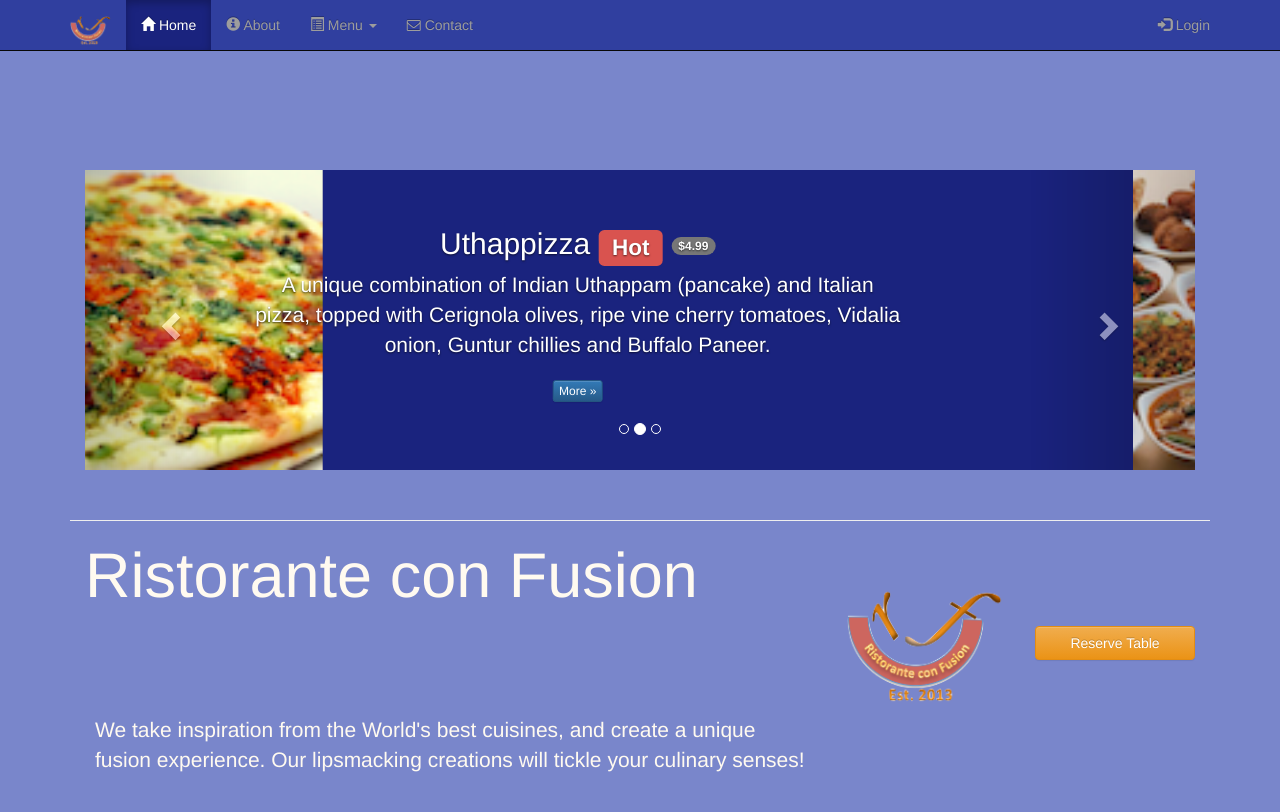
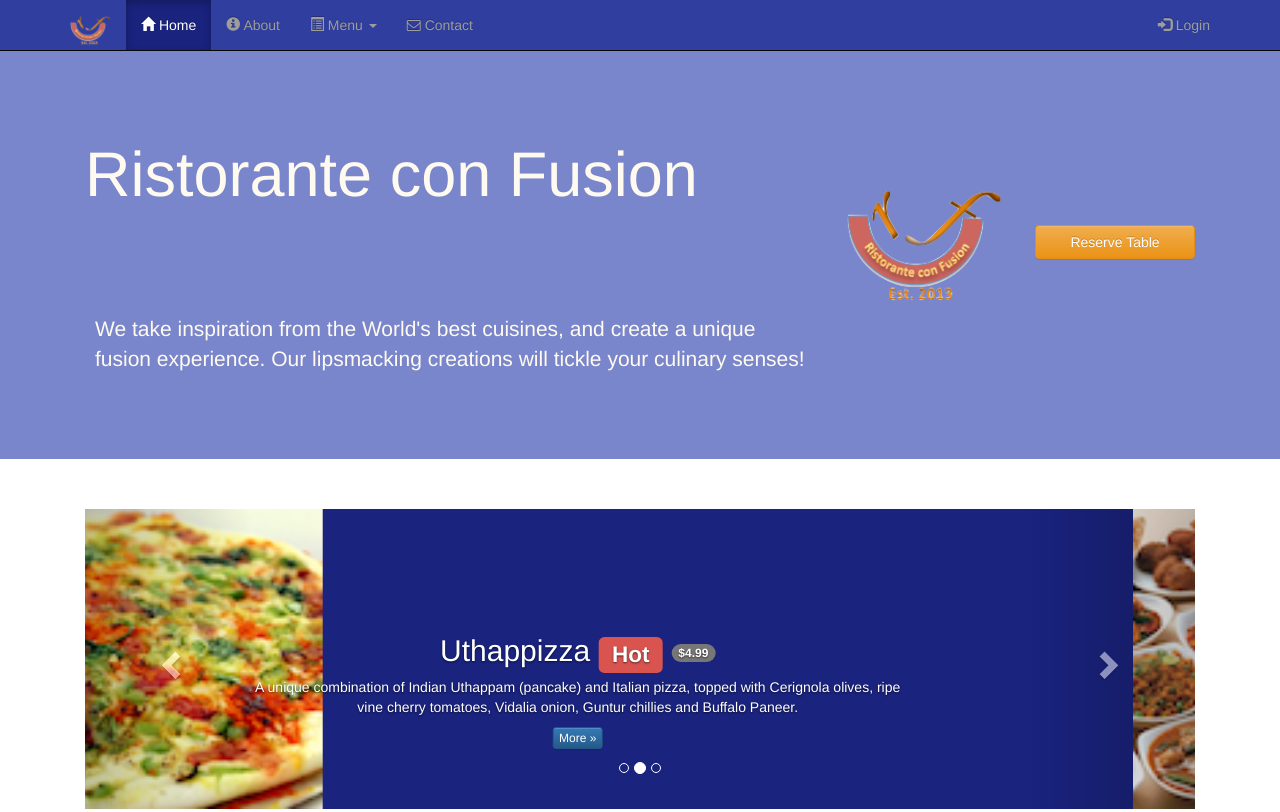
Before and after one commit to AprendiendoAVolar/BootstrapCourse, a plain HTML site: page index.html in a window 1280 px wide. Shown: the top 812 px of the page. Drawn offline with nearby package versions, Linux system fonts and the light colour scheme.

Commit message:
Week 3: Mejoras visuales

```diff
--- a/index.html
+++ b/index.html
@@ -176,13 +176,16 @@
                             </div>
 
                             <div class="form-group row">
+                                <div class="col-xs-10 col-xs-push-1">
                                     <div class="alert alert-dismissible alert-warning" role="alert">
                                         <button type="button" class="close" data-dismiss="alert" aria-label="Close">
                                             <span aria-hidden="true">&times;</span>
                                         </button>
-                                    <strong>Warning!</strong> Please <a class="alert-link" href="tel:+5493541657111">call</a>
+                                        <strong>Warning!</strong> Please <a class="alert-link"
+                                                                            href="tel:+5493541657111">call</a>
                                         us to
                                         reserve for more than six guests.
+                                    </div>
                                 </div>
                             </div>
                         </div>
@@ -192,21 +195,29 @@
         </div>
     </div>
 </div>
-<!--<div class="row row-content" id="reserve-table">
+<header class="jumbotron">
+    <div class="container">
+        <div class="row row-header">
+            <div class="col-xs-12 col-sm-8">
+                <h1>Ristorante con Fusion</h1>
+
+                <p style="padding:40px;"></p>
+
+                <p>We take inspiration from the World's best cuisines, and create a unique fusion experience. Our
+                    lipsmacking creations will tickle your culinary senses!</p>
+            </div>
+            <div class="col-xs-12 col-sm-2">
                 <p style="padding:20px;"></p>
-
-    <form role="form">
-        <div class="col-xs-12 col-sm-3">
-            <p style="padding:20px;"></p>
-
-            <h3 align=center>Reserve a Table</h3>
+                <img src="img/logo.png" class="img-responsive">
             </div>
-
-    </form>
-</div>-->
-<header class="jumbotron">
-
-    <!-- Main component for a primary marketing message or call to action -->
+            <div class="col-xs-12 col-sm-2">
+                <p style="padding:40px;"></p>
+                <a class="btn btn-block btn-warning" href="#reserve-table" data-placement="bottom"
+                   data-toggle="modal" data-target="#reservationModal">Reserve Table</a>
+            </div>
+        </div>
+    </div>
+</header>
 
 <div class="container">
 
@@ -274,29 +285,6 @@
 
     </div>
 
-        <div class="row row-header">
-            <div class="col-xs-12 col-sm-8">
-                <h1>Ristorante con Fusion</h1>
-
-                <p style="padding:40px;"></p>
-
-                <p>We take inspiration from the World's best cuisines, and create a unique fusion experience. Our
-                    lipsmacking creations will tickle your culinary senses!</p>
-            </div>
-            <div class="col-xs-12 col-sm-2">
-                <p style="padding:20px;"></p>
-                <img src="img/logo.png" class="img-responsive">
-            </div>
-            <div class="col-xs-12 col-sm-2">
-                <p style="padding:40px;"></p>
-                <a class="btn btn-block btn-warning" href="#reserve-table" data-placement="bottom"
-                   data-toggle="modal" data-target="#reservationModal">Reserve Table</a>
-            </div>
-        </div>
-    </div>
-</header>
-
-<div class="container">
     <div class="row row-content">
         <div class="col-xs-12 col-sm-3 col-sm-push-9">
             <p style="padding:20px;"></p>
```
Lines whose indentation alone changed are shown as unchanged.
